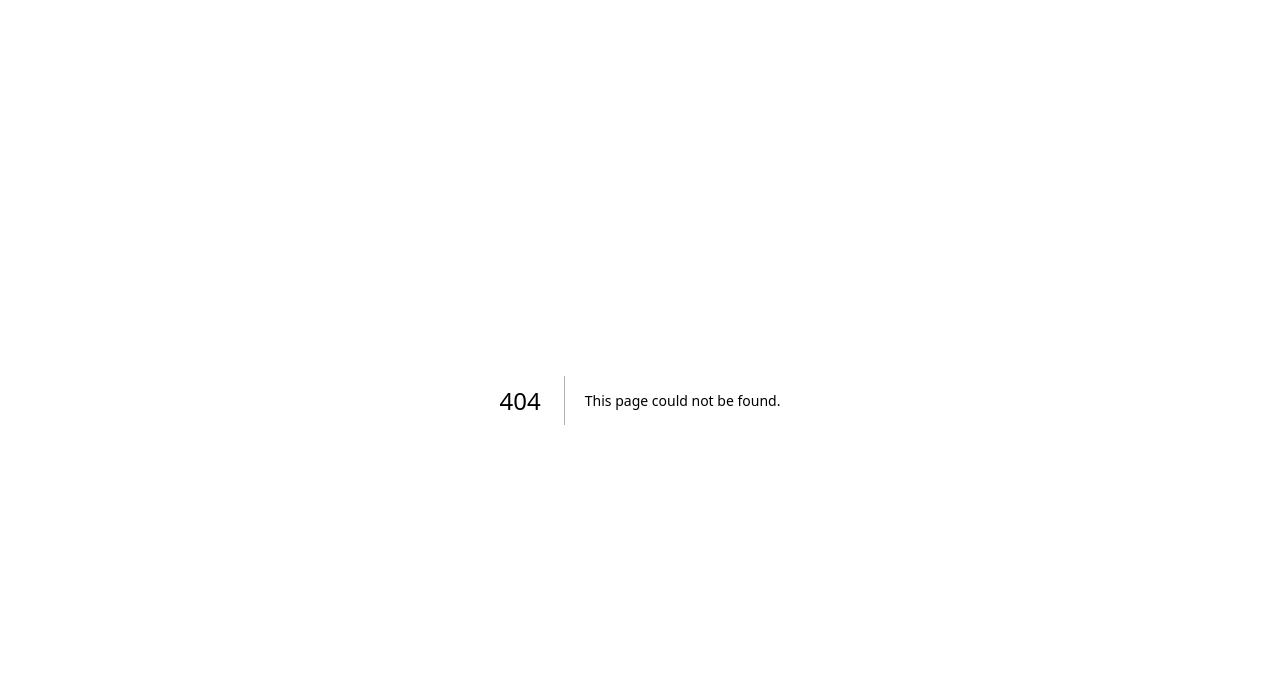
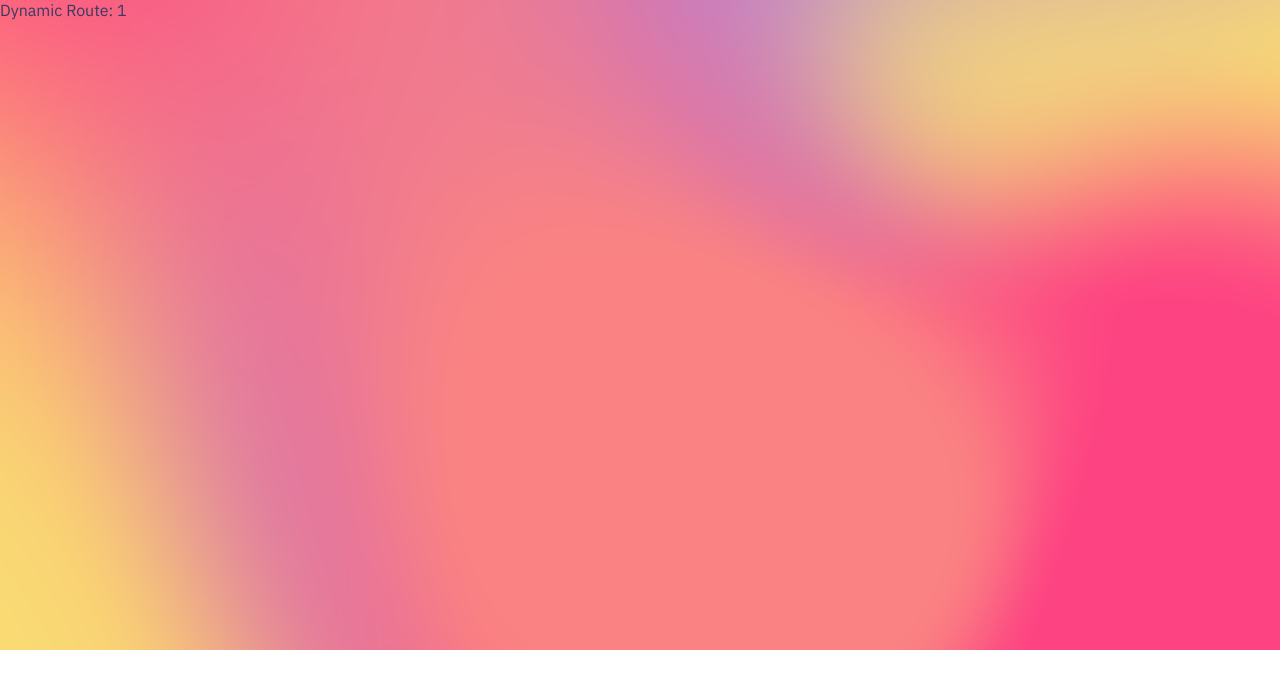
Before and after one commit to marcdwest32/coffee-connoisseur, a Next.js app: page /1 in a window 1280 px wide. Before the commit this address had no page. Shown: the top 688 px of the page. Built offline with nearby package versions, Linux system fonts and the light colour scheme.

Commit message:
dynamic page

```diff
--- /dev/null
+++ b/pages/[dynamic].js
@@ -0,0 +1,17 @@
+import Head from 'next/head'
+import { useRouter } from 'next/router'
+
+const Dynamic = () => {
+  const router = useRouter()
+  const query = router.query.dynamic
+  return (
+    <div>
+      <Head>
+        <title>{query}</title>
+      </Head>
+      <div>Dynamic Route: {query}</div>
+    </div>
+  )
+}
+
+export default Dynamic
```
